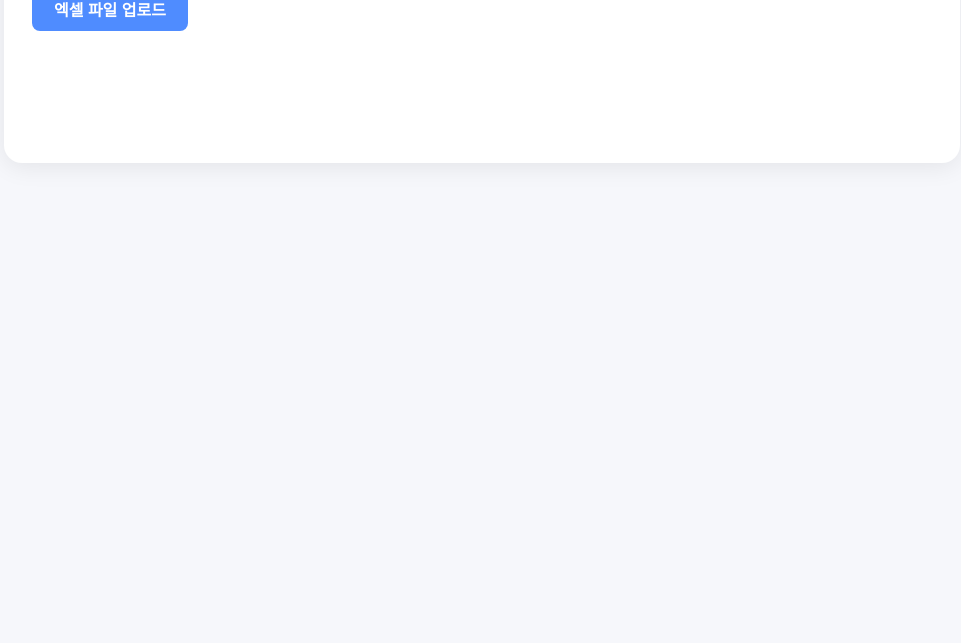
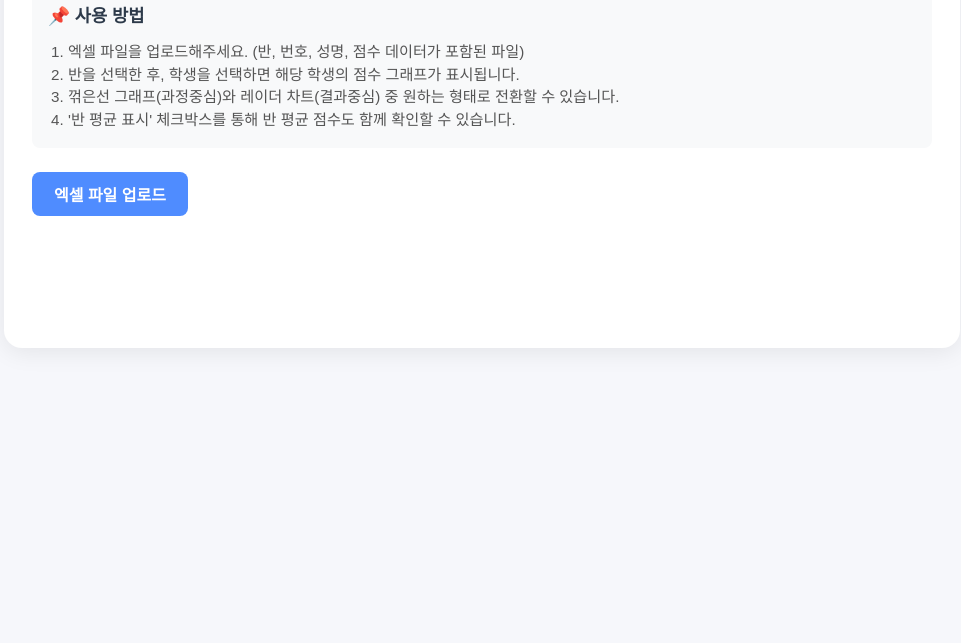
Before and after one commit to RealHoonjang/score_graph, a plain HTML site: page index.html in a window 1280 px wide. Shown: the part 157-800 px from the top of the page, without its empty margins (158-1119 px from the left). Drawn offline with nearby package versions, Linux system fonts and the light colour scheme.

Commit message:
Update index.html

```diff
--- a/index.html
+++ b/index.html
@@ -133,6 +133,15 @@
       <h1 style="margin-bottom:0;">학생 점수 그래프 뷰어</h1>
       <span style="font-size:1rem; color:#898; font-weight:400; margin-bottom:2px; white-space:nowrap;">made by 훈장님</span>
     </div>
+    <div style="background:#f8f9fa; border-radius:8px; padding:16px; margin-bottom:24px; font-size:0.95rem; line-height:1.5; color:#555;">
+      <h3 style="margin:0 0 12px 0; color:#2d3a4a; font-size:1.1rem;">📌 사용 방법</h3>
+      <ol style="margin:0; padding-left:20px;">
+        <li>엑셀 파일을 업로드해주세요. (반, 번호, 성명, 점수 데이터가 포함된 파일)</li>
+        <li>반을 선택한 후, 학생을 선택하면 해당 학생의 점수 그래프가 표시됩니다.</li>
+        <li>꺾은선 그래프(과정중심)와 레이더 차트(결과중심) 중 원하는 형태로 전환할 수 있습니다.</li>
+        <li>'반 평균 표시' 체크박스를 통해 반 평균 점수도 함께 확인할 수 있습니다.</li>
+      </ol>
+    </div>
     <div class="upload-section">
       <label for="file-input" class="upload-label">엑셀 파일 업로드</label>
       <input type="file" id="file-input" accept=".xlsx,.xls" />
@@ -147,8 +156,8 @@
     <div class="student-list" id="student-list"></div>
     <div class="chart-section" id="chart-section" style="display:none;">
       <div class="chart-mode-toggle">
-        <button class="mode-btn selected" id="line-btn">꺾은선 그래프</button>
-        <button class="mode-btn" id="radar-btn">레이더 차트</button>
+        <button class="mode-btn selected" id="line-btn">꺾은선 그래프(과정중심)</button>
+        <button class="mode-btn" id="radar-btn">레이더 차트(결과중심)</button>
         <label style="margin-left:18px; display:flex; align-items:center; gap:4px; font-size:0.98rem;">
           <input type="checkbox" id="avg-toggle" style="accent-color:#ffb300; width:16px; height:16px;"> 반 평균 표시
         </label>
```
